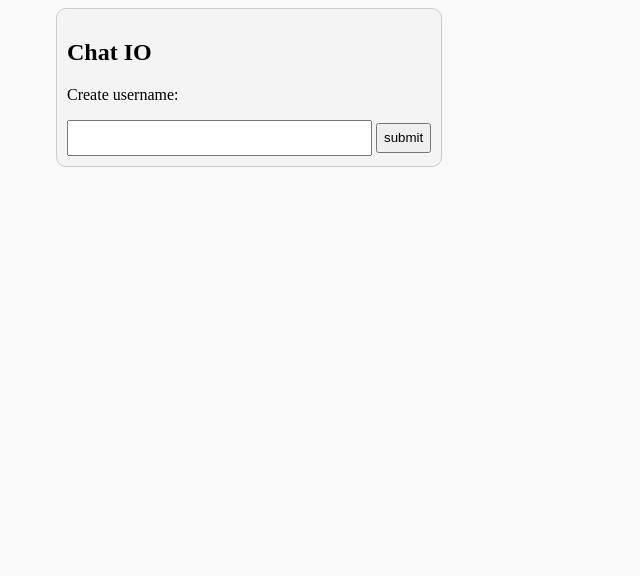
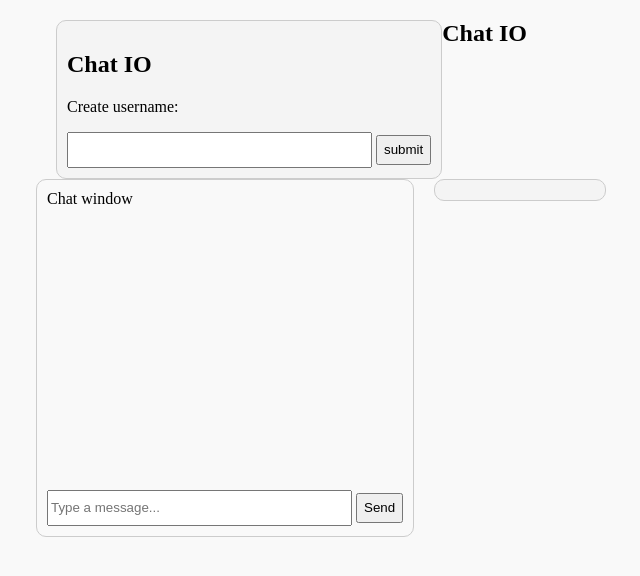
Before and after one commit to abugi/socket.io, a website: page index.html in a window 1280 px wide. Shown: the whole page, without its empty margins (254-894 px from the left). Drawn offline with Linux system fonts and the light colour scheme.

Commit message:
initial commit

```diff
--- a/index.html
+++ b/index.html
@@ -14,7 +14,7 @@
                     height: 300px;
                }
                #mainWrapper{
-                    display: none;
+                    /* display: none; */
                }
                #chatWrapper{
                     float: left;
@@ -59,7 +59,7 @@
                <div id="mainWrapper">
                     <h2>Chat IO</h2>
                     <div id="chatWrapper">
-                         <div id="chatWindow"></div>
+                         <div id="chatWindow">Chat window</div>
                          <form id="messageForm">
                               <input size="35" id="message" placeholder="Type a message...">
                               <input type="submit" value="Send">
```
